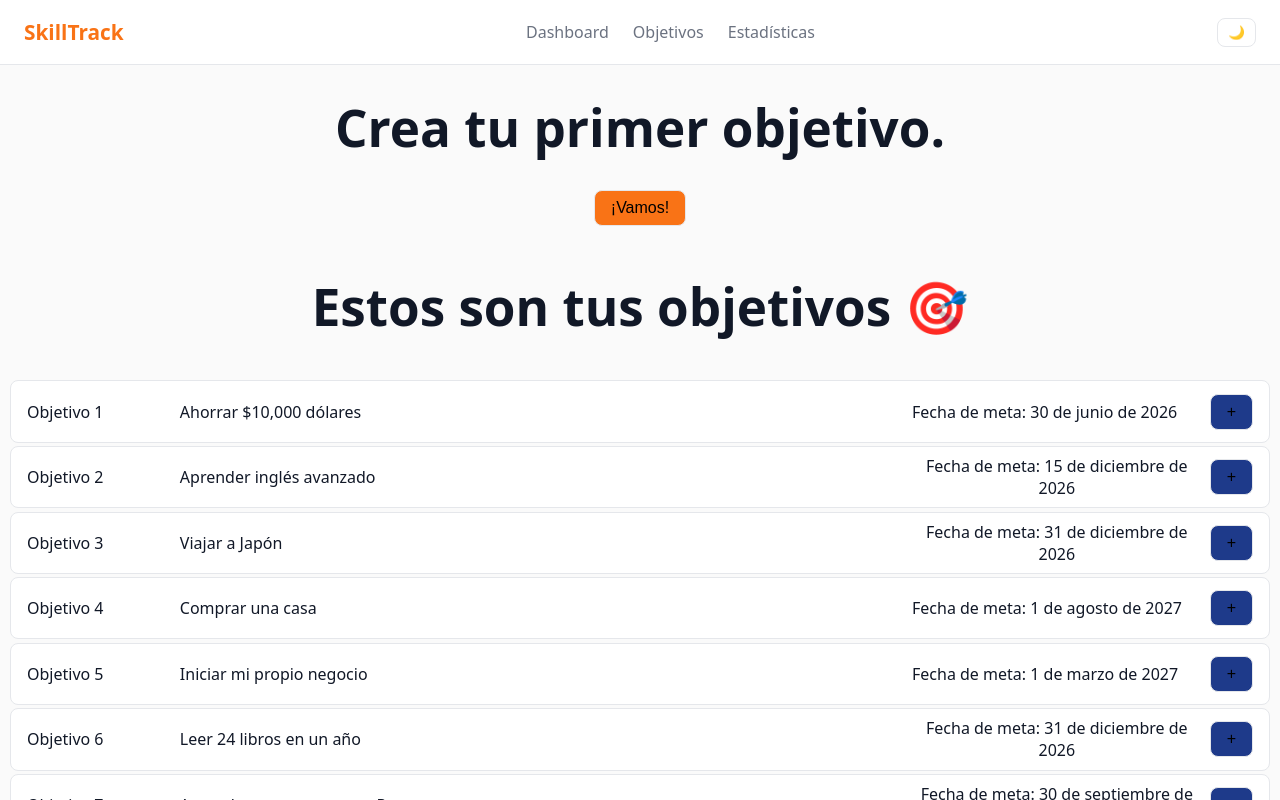
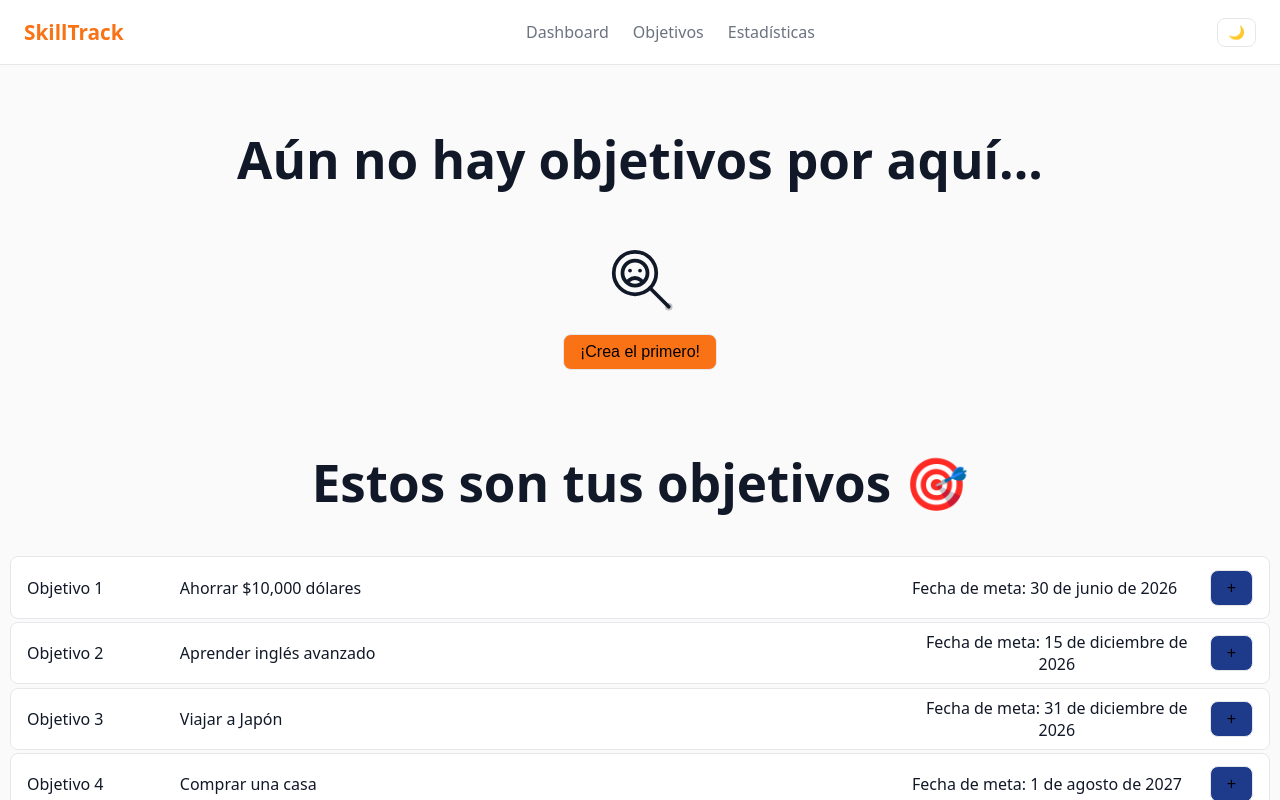
Before and after one commit to javierpiquerasmartinez/skilltrack, a React (Vite) app in the folder skilltrack/: page / in a window 1280 px wide. Shown: the top 800 px of the page. Built offline with nearby package versions, Linux system fonts and the light colour scheme.

Commit message:
feat: add FirstGoalHero component with styling and updated content

```diff
--- /dev/null
+++ b/skilltrack/src/components/FirstGoalHero.css
@@ -0,0 +1,9 @@
+.first-goal-hero {
+    display: flex;
+    flex-direction: column;
+    align-items: center;
+    justify-content: center;
+    gap: 1rem;
+    padding: 2rem;
+    text-align: center;
+}
--- a/skilltrack/src/components/FirstGoalHero.tsx
+++ b/skilltrack/src/components/FirstGoalHero.tsx
@@ -1,11 +1,23 @@
 import ButtonCTA from "./ButtonCTA.tsx"
+import './FirstGoalHero.css'
 
 export default function FirstGoalHero() {
     return (
         <>
-            <div>
-                <h1>Crea tu primer objetivo.</h1>
-                <ButtonCTA>¡Vamos!</ButtonCTA>
+            <div className="first-goal-hero">
+                <h1>Aún no hay objetivos por aquí...</h1>
+                <svg xmlns="http://www.w3.org/2000/svg" viewBox="0 0 128 128" fill="none" role="img" aria-label="Empty state icon" width="80" height="80">
+                    <g stroke="currentColor" stroke-width="6" stroke-linecap="round" stroke-linejoin="round">
+                        <circle cx="56" cy="56" r="34" />
+                        <path d="M80 80 L110 110" />
+                        <circle cx="56" cy="56" r="20" />
+                        <path d="M48 52 L48 52" />
+                        <path d="M64 52 L64 52" />
+                        <path d="M46 68 Q56 60 66 68" />
+                    </g>
+                    <circle cx="110" cy="110" r="6" fill="currentColor" opacity="0.25" />
+                </svg>
+                <ButtonCTA>¡Crea el primero!</ButtonCTA>
             </div>
         </>
     )
```
